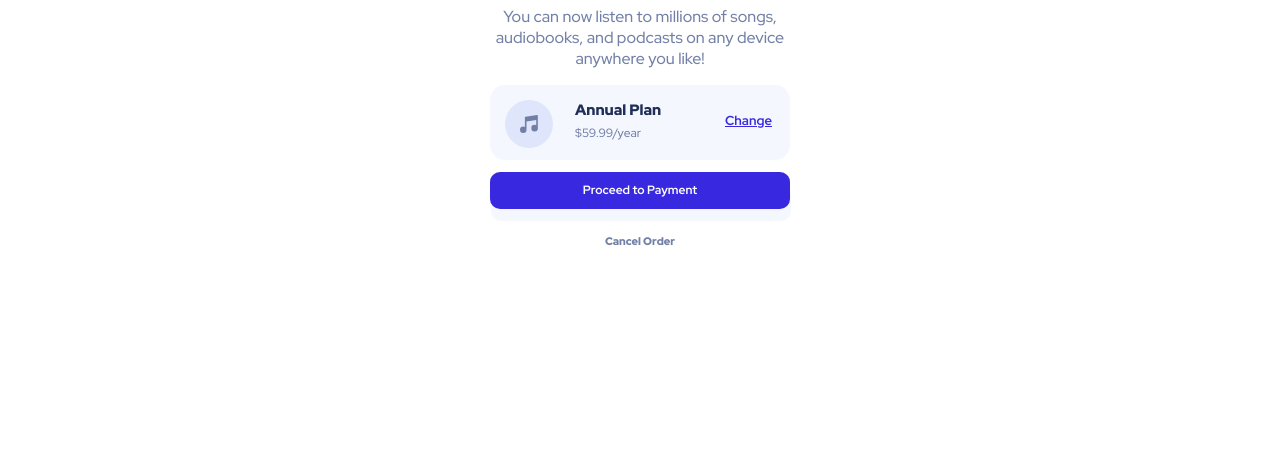
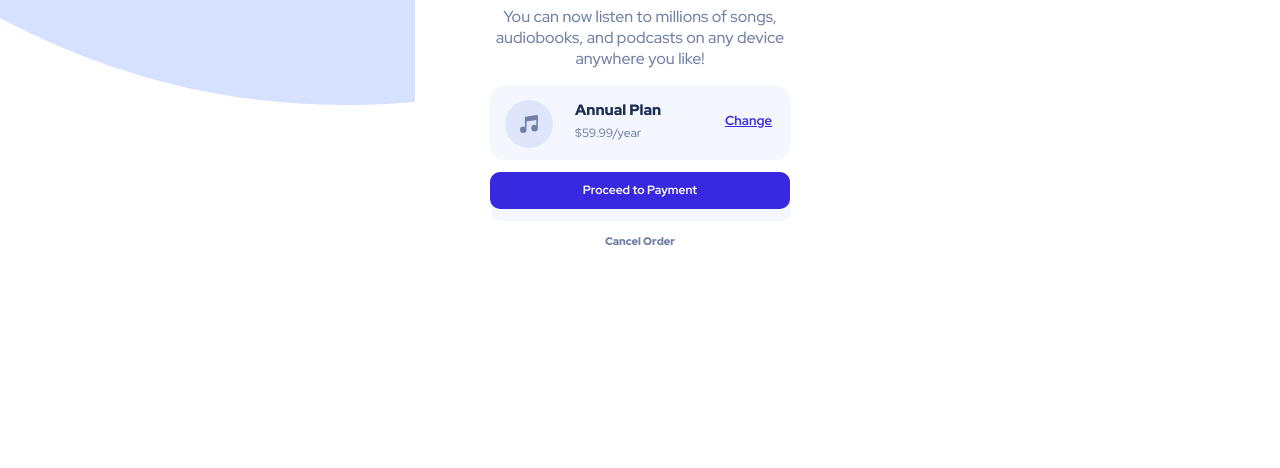
Before and after one commit to diegolivos/Order-summary-component, a plain HTML site: page index.html in a window 1280 px wide. Shown: the part 332-800 px from the top of the page. Drawn offline with Linux system fonts and the light colour scheme.

Commit message:
Update style.css

```diff
--- a/style.css
+++ b/style.css
@@ -1,5 +1,5 @@
 body{
-    background-image: url(images/pattern-background-desktop.svg);
+    background-image: url(pattern-background-desktop.svg);
     background-repeat: no-repeat;
     display: flex;
     flex-direction: column;
```
